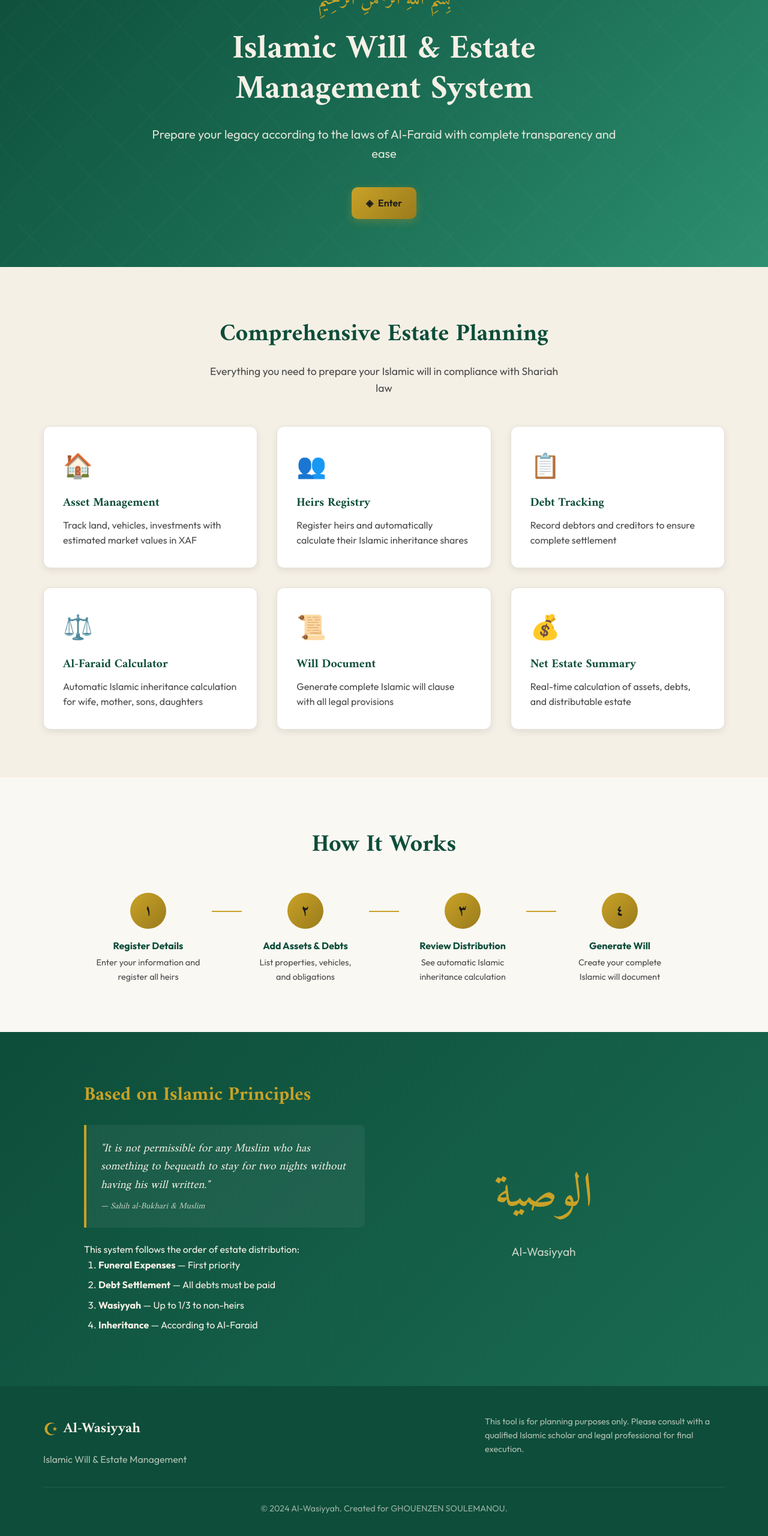
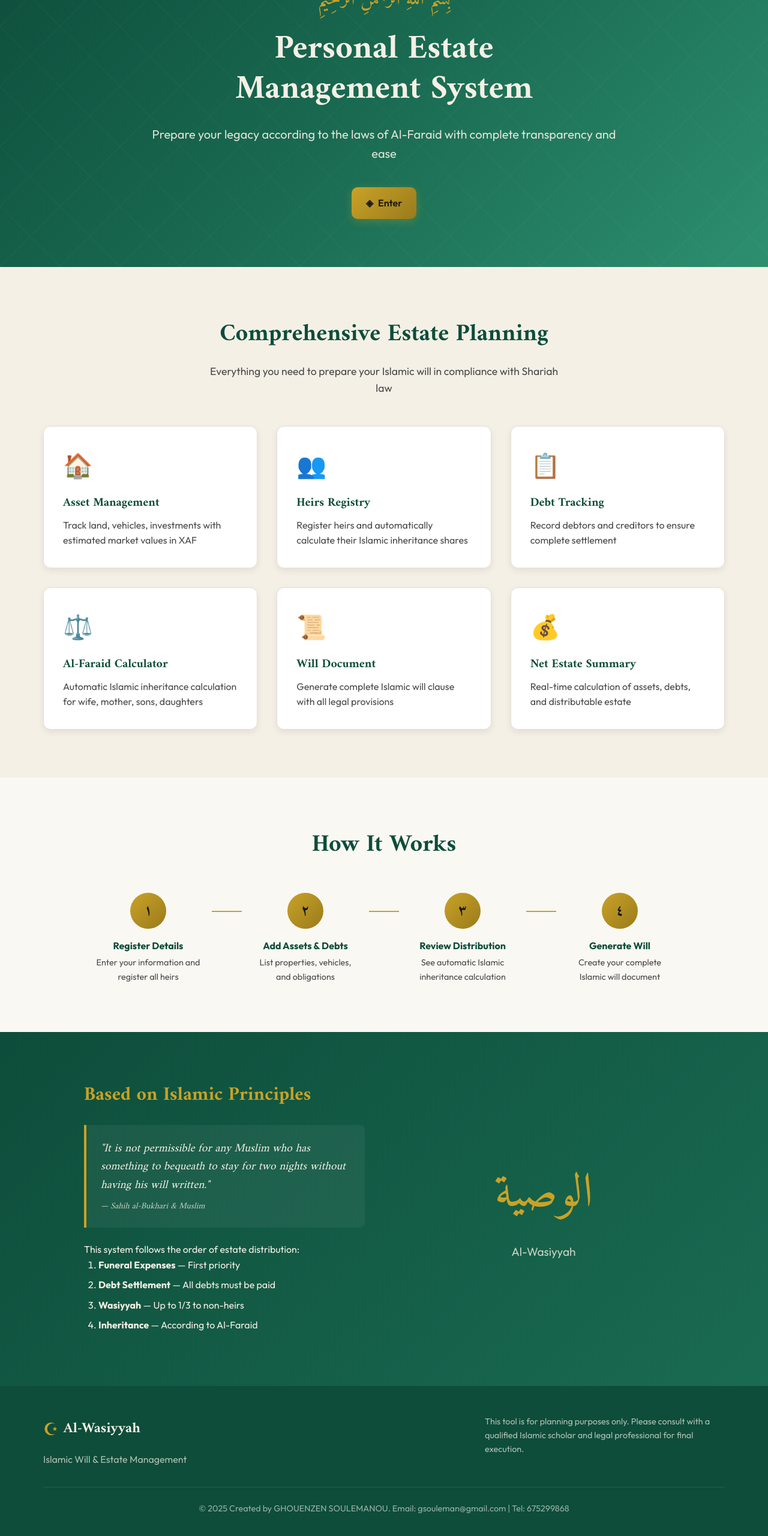
Before and after one commit to gsouleman/Ghouenzen, a website: page public/index.html in a window 1280 px wide. Shown: the part 184-2744 px from the top of the page at 60% size. Drawn offline with Linux system fonts and the light colour scheme.

Commit message:
Add files via upload

```diff
--- a/public/index.html
+++ b/public/index.html
@@ -29,7 +29,7 @@
     <header class="hero">
         <div class="hero-content">
             <div class="bismillah">بِسْمِ اللَّهِ الرَّحْمَنِ الرَّحِيمِ</div>
-            <h1 class="hero-title">Islamic Will & Estate<br>Management System</h1>
+            <h1 class="hero-title">Personal Estate<br>Management System</h1>
             <p class="hero-subtitle">Prepare your legacy according to the laws of Al-Faraid with complete transparency and ease</p>
             <div class="hero-buttons">
                 <a href="/dashboard" class="btn btn-primary">
@@ -148,7 +148,7 @@
                 </div>
             </div>
             <div class="footer-bottom">
-                <p>© 2024 Al-Wasiyyah. Created for GHOUENZEN SOULEMANOU.</p>
+                <p>© 2025 Created by GHOUENZEN SOULEMANOU. Email: gsouleman@gmail.com | Tel: 675299868</p>
             </div>
         </div>
     </footer>
```
